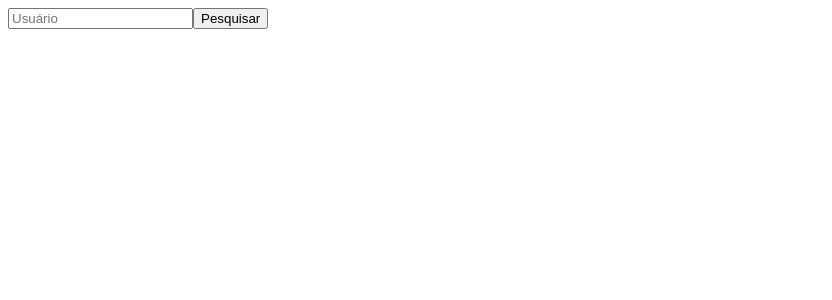
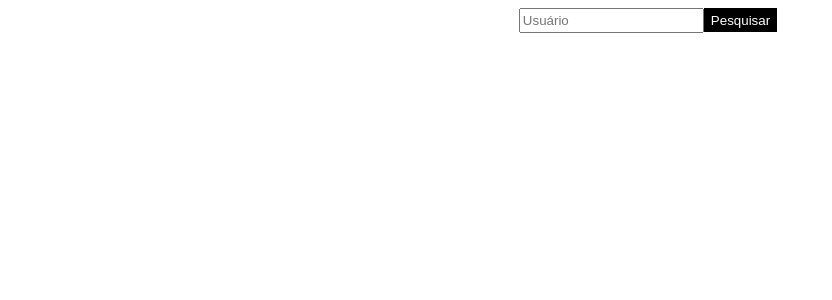
Before and after one commit to ricardomcifba/api_react_git, a React (Create React App) app: page / in a window 1280 px wide. Shown: the top 300 px of the page, without its empty margins (0-832 px from the left). Built offline with nearby package versions, Linux system fonts and the light colour scheme.

Commit message:
Renderização e Programação declarativa

```diff
--- a/package.json
+++ b/package.json
@@ -11,6 +11,7 @@
     "react-dom": "^17.0.2",
     "react-router-dom": "^5.2.0",
     "react-scripts": "4.0.3",
+    "styled-components": "^5.3.0",
     "web-vitals": "^1.0.1"
   },
   "scripts": {
--- a/src/App.js
+++ b/src/App.js
@@ -1,5 +1,8 @@
 import React from "react";
 import Routes from './routes';
+
+import './style.css'
+
 
 function App() {
   return (
--- a/src/Pages/Home/index.js
+++ b/src/Pages/Home/index.js
@@ -1,20 +1,29 @@
-//import logo from './logo.svg';
-//import './App.css';
+
 import React, { useState } from "react";
 import axios from 'axios';
+import * as S from './styled';
+import { useHistory } from 'react-router-dom';
 
 function App(props) {
+  const history = useHistory();
   const [usuario, setUsuario] = useState('');
 
   function handlePesquisa(){
-    axios.get(`https://api.github.com/users/${usuario}/repos`).then(response => console.log(response));
-  };
-
+    axios.get(`https://api.github.com/users/${usuario}/repos`).then(response => {
+      const repositories = response.data;
+      const repositoriesName = [];
+      repositories.map((repository) => {
+        repositoriesName.push(repository.name);
+    });
+     localStorage.setItem('repositoriesName', JSON.stringify(repositoriesName));
+     history.push('repositories');
+    });
+  }
   return (
-    <>
-    <input className="usuarioInput" placeholder="Usuário" value={usuario} onChange={ e => setUsuario(e.target.value)} />
-    <button type="button" onClick={handlePesquisa} >Pesquisar</button>
-    </>
+    <S.Container>
+    <S.Input className="usuarioInput" placeholder="Usuário" value={usuario} onChange={ e => setUsuario(e.target.value)} />
+    <S.Button type="button" onClick={handlePesquisa} >Pesquisar</S.Button>
+    </S.Container>
   );
 }
 
--- /dev/null
+++ b/src/Pages/Home/styled.js
@@ -0,0 +1,35 @@
+import styled from "styled-components";
+
+export const Container = styled.div`
+    width: 100vw;
+    height: 100vh;
+    display:flex;
+    align-itens: center;
+    justify-content: center;
+`;
+
+export const Input = styled.input`
+    border: 1px solif #ddd;
+    height:1.2rem;
+    padding 0 .5rem
+    border-radius: .25 0 0 .25rem
+
+    &focus,
+    &active {
+        outline:none;
+        box-shadow: nome;
+    }
+`;
+
+export const Button = styled.button`
+    height: 1.5rem;
+    border: 1px solid #000;
+    background: #000;
+    color: #fff;
+    border-radius: 0 .25 .25rem 0;
+    &focus,
+    &active {
+        outline:none;
+        box-shadow: nome;
+    }
+`
--- a/src/Pages/Repositories/Repositories.js
+++ /dev/null
@@ -1,8 +0,0 @@
-import React from 'react';
-
-export default function Repositories(){
-    return (
-        <h1>Repositories</h1>
-    );
-
-}
--- /dev/null
+++ b/src/Pages/Repositories/index.js
@@ -0,0 +1,28 @@
+import React, { useEffect, useState }  from 'react';
+import * as S from './styled';
+
+export default function Repositories(){
+    const [repositories, setRepositories] = useState([]);
+
+    useEffect(() => {
+        let repositoriesName = localStorage.getItem('repositoriesName');
+        repositoriesName = JSON.parse(repositoriesName);
+        console.log(repositoriesName);
+        setRepositories(repositoriesName);
+        localStorage.clear();
+    }, []);
+
+    return (
+        <S.Container>
+            <S.Title>Repositórios</S.Title>
+            <S.List>
+                {repositories.map(repository => {
+                    return (
+                        <S.ListItem>Repositório: {repository}</S.ListItem>
+                    )
+                })}
+            </S.List>
+        </S.Container>
+    );
+
+}
--- /dev/null
+++ b/src/Pages/Repositories/styled.js
@@ -0,0 +1,28 @@
+import styled from 'styled-components';
+
+export const Container = styled.div`
+    width: 100%;
+    max width: 991px;
+    margin: 0 auto;
+`;
+
+export const Title = styled.h1`
+    text-align: center;
+    font-size: 2rem;
+    font-family: sans-serif;
+    color: #333;
+`;
+
+export const List = styled.ul`
+    list-style: none:
+    padding:0;
+    margin: 0;
+    font-family: sans-serif;
+`;
+
+export const ListItem = styled.li`
+    margin: .5rem 0;
+    background: #000;
+    color: #fff;
+    padding: .5rem;
+`;
--- a/src/index.js
+++ b/src/index.js
@@ -3,7 +3,7 @@ import ReactDOM from 'react-dom';
 //import './index.css';
 import App from './App';
 import reportWebVitals from './old/reportWebVitals';
-import Repositories from './Pages/Repositories/Repositories'
+import Repositories from './Pages/Repositories'
 
 ReactDOM.render(
 
--- a/src/routes.js
+++ b/src/routes.js
@@ -1,6 +1,6 @@
 import React from "react";
 import { Route, Switch, BrowserRouter } from "react-router-dom";
-import Repositories from "./Pages/Repositories/Repositories";
+import Repositories from "./Pages/Repositories";
 import Home from "./Pages/Home";
 
 export default function Routes(){
--- /dev/null
+++ b/src/style.css
@@ -0,0 +1,4 @@
+html, body{
+    width: 100vw;
+    height: 100vh;
+}
```
Also changed, not shown: 2 other files (tests, documents, lock files or other folders).
